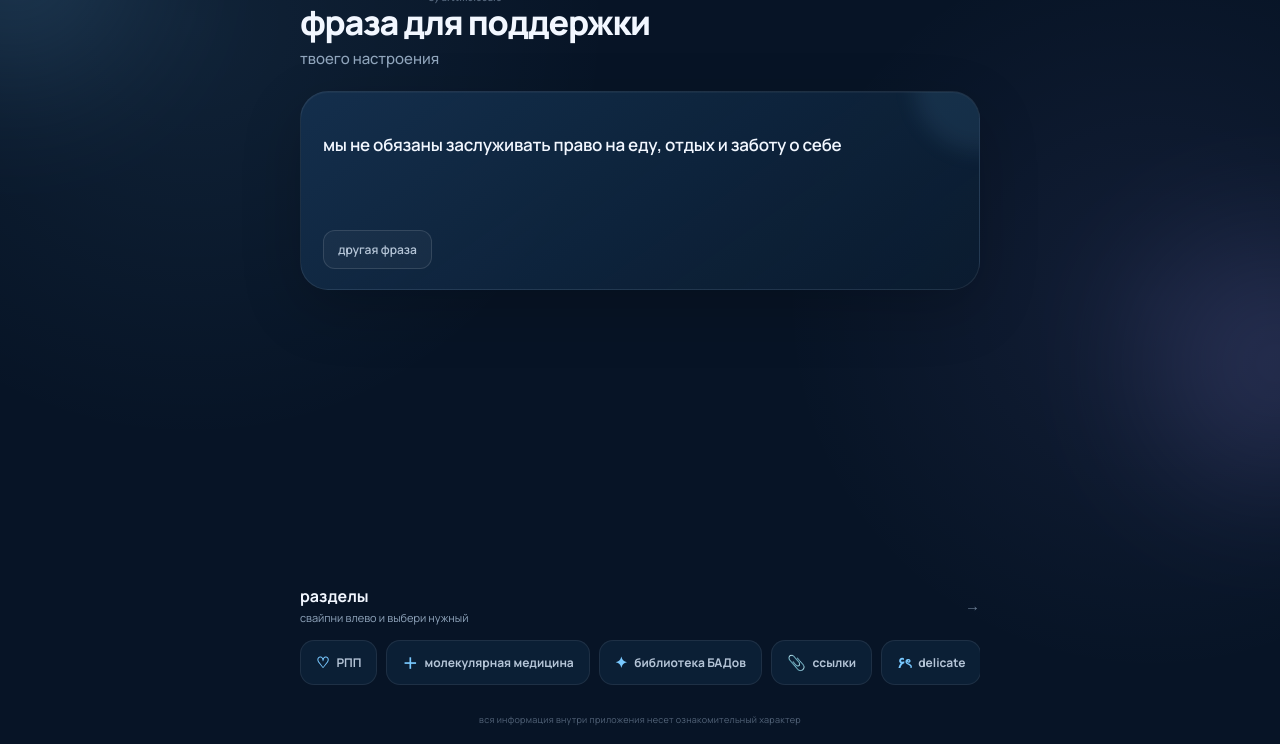
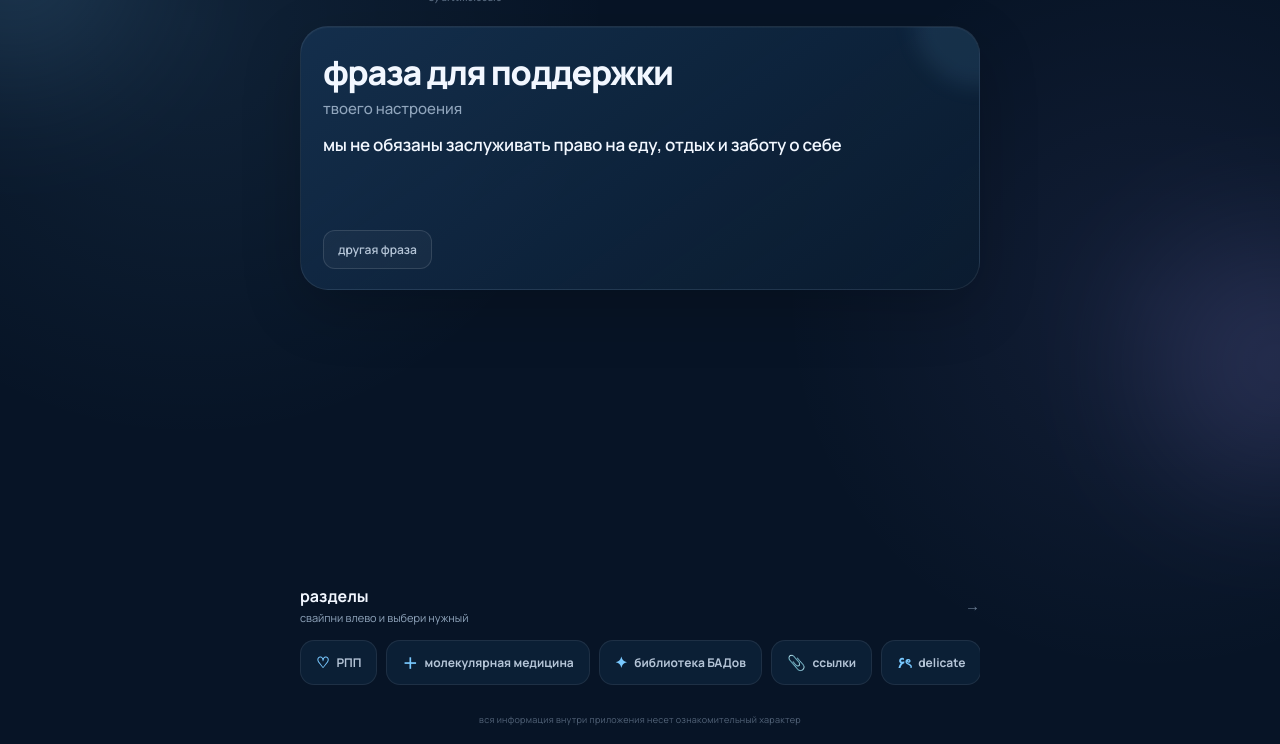
Before and after one commit to vgpg7s9vjv-cell/molecule-space, a plain HTML site: page index.html in a window 1280 px wide. Shown: the part 56-800 px from the top of the page. Drawn offline with Linux system fonts and the light colour scheme.

Commit message:
Update index.html

```diff
--- a/index.html
+++ b/index.html
@@ -46,15 +46,16 @@
        <footer class="footer"><em>by arttmolecule</em>
       </footer>
         </div>
-          <h4 class="support-label">
+
+          <div class="quote-card">
+
+            <h6 class="support-label">
             фраза для поддержки
-          </h4>
+          </h6>
 
           <h5 class="support-subtitle">
             твоего настроения
           </h5>
-
-          <div class="quote-card">
 
             <p class="quote-text" id="quote">
               мы не обязаны заслуживать право на еду, отдых и заботу о себе
```
